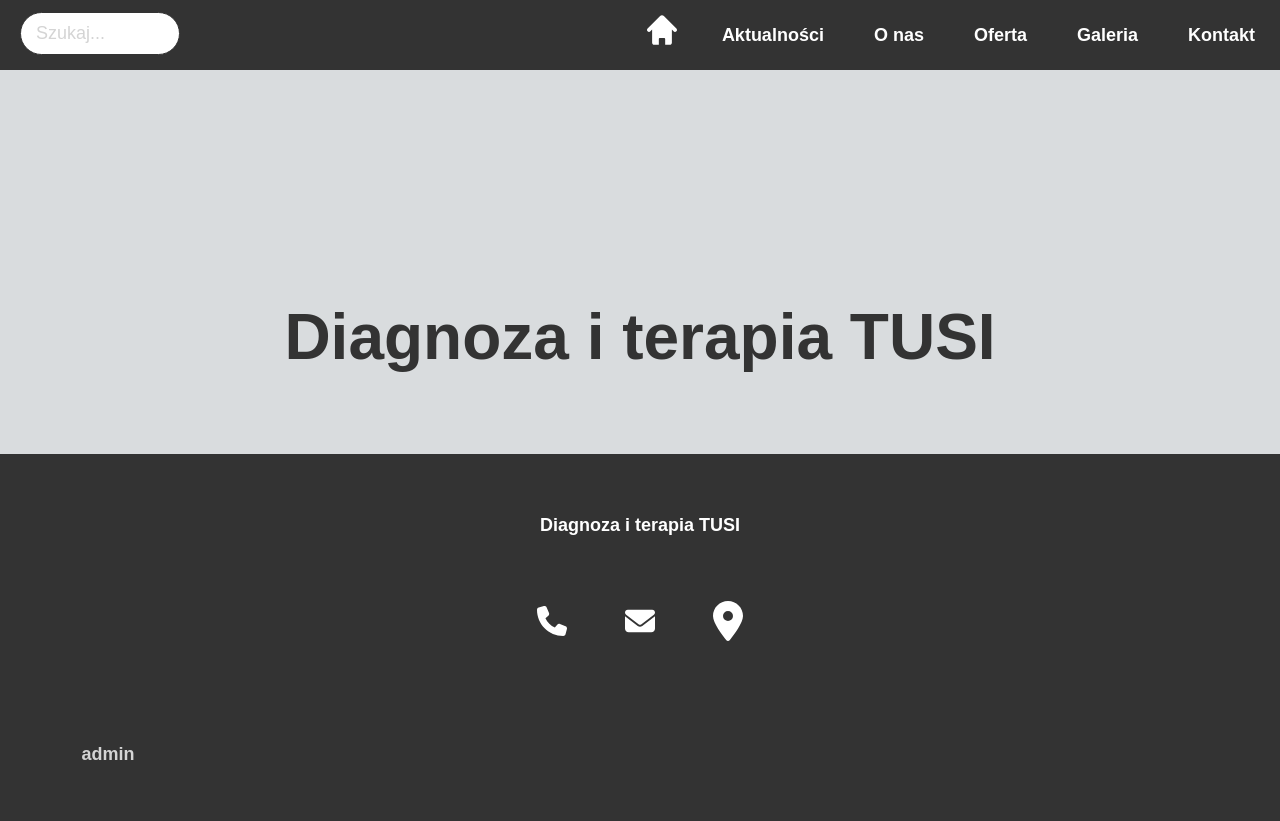
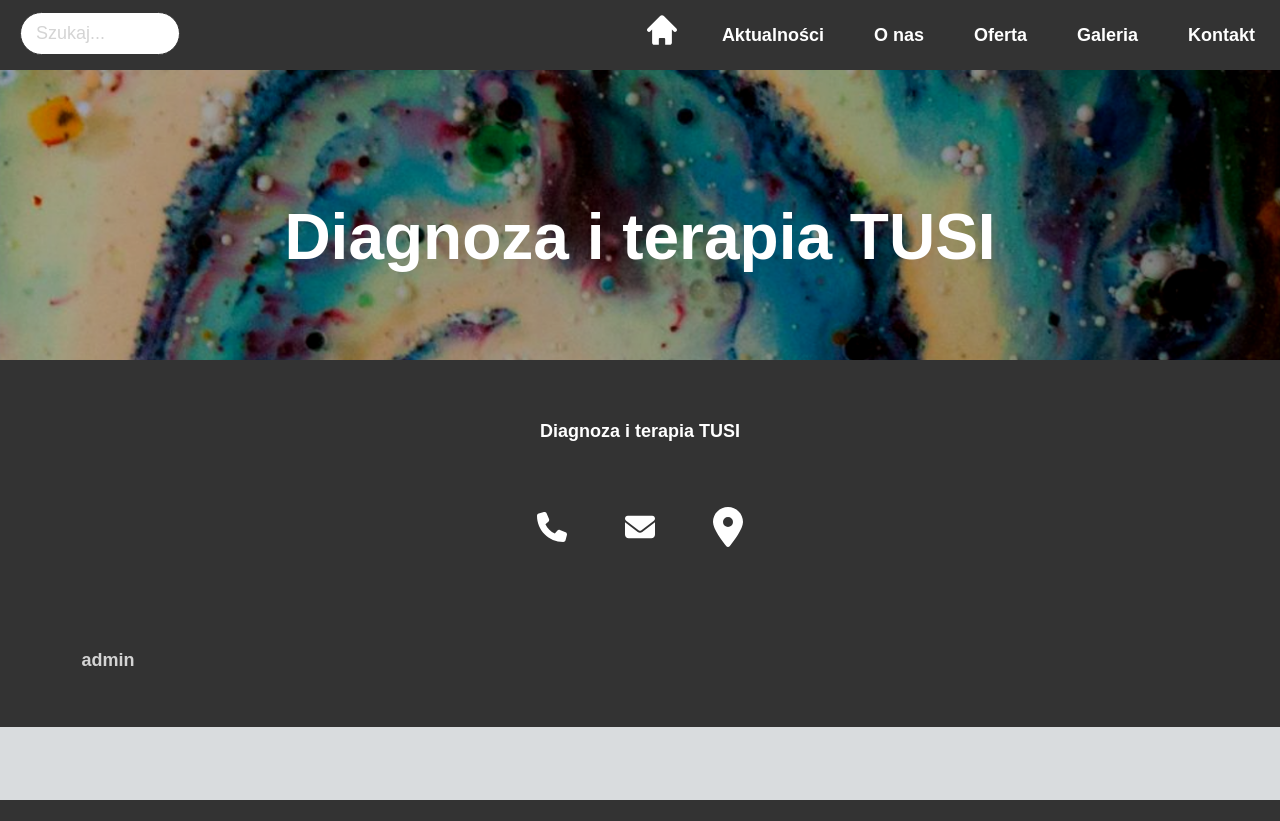
Before and after one commit to SIWY203/tusi-web, a Django app: template tusi/templates/tusi/home.html in a window 1280 px wide. After the commit the page ends 800 px from the top, so only its background shows below. Run offline with Django 5.2, Linux system fonts and the light colour scheme; the template is opened without the code that fills it, so the values that code supplies are empty.

Commit message:
css v3 build1

```diff
--- a/tusi/static/tusi/section.css
+++ b/tusi/static/tusi/section.css
@@ -386,35 +386,35 @@ COLOR = [
     flex-direction: column;
     flex-wrap: nowrap;
 }
-.img-bot.section .h-bottom {
+.img-bot.user .h-bottom {
     display: none;
 }
-.img-bot.section .col1 {
+.img-bot.user .col1 {
     order: 2;
     flex: 3;
     min-width: 320px;
 }
-.img-bot.section .col2 {
+.img-bot.user .col2 {
     order: 1;
     flex: 1;
     min-width: 320px;
     display: flex;
     flex-direction: column;
 }
-.img-bot.section .col2 > * {
+.img-bot.user .col2 > * {
     align-self: center;
 }
-.img-bot.section .col2 > .button {
+.img-bot.user .col2 > .button {
     margin-top: 20px;
     margin-bottom: auto;
 }
-.img-bot.section .col1 > .data {
+.img-bot.user .col1 > .data {
     font-size: 18px;
     margin-left: 3vw;
 }
 
 /* wide-panel */
-.wide-panel.section {
+.wide-panel.user {
     margin: 80px 0;
     max-width: 100%;
     border-radius: 0;
@@ -423,35 +423,35 @@ COLOR = [
 .wide-panel .section-body {
     display: block;
 }
-.wide-panel.section .h-bottom {
+.wide-panel.user .h-bottom {
     display: none;
 }
-.wide-panel.section .col1 {
+.wide-panel.user .col1 {
     display: none;
 }
-.wide-panel.section .col2 {
+.wide-panel.user .col2 {
     display: flex;
     flex-direction: column;
     margin: 0 5vw;
 }
-.wide-panel.section .col2 > * {
+.wide-panel.user .col2 > * {
     align-self: center;
 }
-.wide-panel.section .col2 > .button {
+.wide-panel.user .col2 > .button {
     margin-bottom: auto;
 }
-.wide-panel.section .col2 > p {
+.wide-panel.user .col2 > p {
     max-width: 1280px;
 }
 
 @media screen and (max-width: 1000px){
-    .wide-panel.section .col2 {
+    .wide-panel.user .col2 {
         margin: 0;
     }
 }
 
 /* KOLORY SEKCJI - szary */
-.color-gray {
+.user.color-gray {
     background-color: #787878;
     color: var(--color-grays);
     border-color: #787878;
@@ -465,7 +465,7 @@ COLOR = [
     border: 3px solid var(--color-accent-1);
 }
 /* KOLORY SEKCJI - niebieski */
-.color-blue {
+.user.color-blue {
     background-color: #5683a1;
     color: var(--color-secondary);
     border-color: #5683a1;
@@ -488,7 +488,7 @@ COLOR = [
     color: var(--color-secondary)!important;
 }
 /* KOLORY SEKCJI - różowy */
-.color-pink {
+.user.color-pink {
     background-color: #a67ba3;
     color: var(--color-secondary);
     border-color: #a67ba3;
@@ -511,7 +511,7 @@ COLOR = [
     color: var(--color-secondary)!important;
 }
 /* KOLORY SEKCJI - zielony */
-.color-green {
+.user.color-green {
     background-color: #a2d7c5;
     border-color: #a2d7c5;
 }
--- a/tusi/static/tusi/style.css
+++ b/tusi/static/tusi/style.css
@@ -5,7 +5,6 @@
     --color-accent-2: #9d4d88;
     --color-grays: #d4d4d4;
     --bg-color: #d9dcde;
-    --bg-color2: #b2b6b8;
     --ff: "DM Sans", sans-serif;
     --h1: bold 54px/64px var(--ff);
     --h2: bold 36px/36px var(--ff);
@@ -16,6 +15,7 @@
     --shadow: #00000030 0px 0px 10px 0px;
     --shadowdark: #00000030 0px 5px 10px 5px;
     --z-bg: -10;
+    --z-hero: -5;
     --z-body: 0;
     --dropdown: 1;
     --z-nav: 5;
@@ -28,7 +28,7 @@ body {
     z-index: var(--z-body);
     font-family: var(--ff);
     margin: 0;
-    background-color: var(--bg-color2);
+    background-color: var(--bg-color);
 }
 h1, h2, h3 {
     color: var(--color-accent-1);
@@ -73,31 +73,40 @@ a:hover {
     box-shadow: var(--shadowdark);
 }
 
-/* Header and Content */
+/* Hero, Header and Content */
+#wrapper {
+    width: 100%;
+    min-height: 10vh;
+}
+#container {
+    margin-left: auto;
+    margin-right: auto;
+}
+#hero {
+    width: 100%;
+}
+#hero img {
+    position: fixed;
+    top: 50px;
+    z-index: var(--z-hero);
+    width: 100%;
+    height: 75vh;
+    object-fit: cover;
+    object-position: center;
+    filter: brightness(0.7) contrast(1.2);
+}
 #header {
     text-align: center;
-    margin-top: 300px;
+    margin-top: 200px;
     margin-left: 4vw;
     margin-right: 4vw;
     font-weight: bold;
     font-size: clamp(1rem, calc(7vw + 0.5rem), 4rem);
-    color: var(--color-primary);
+    color: var(--color-secondary);
 }
 #content {
     display: block;
     margin: 0;
-}
-#bg-color {
-    position: fixed;
-    top: 0;
-    left: 5vw;
-    z-index: var(--z-bg);
-    margin-left: auto;
-    margin-right: auto;
-    width: 90%;
-    height: 100%;
-    transition: var(--transition);
-    background-color: var(--bg-color);
 }
 .button {
     display: inline-block;
@@ -116,9 +125,6 @@ a:hover {
     background-color: var(--color-accent-2);
     transform: scale(1.05);
 }
-
-
-
 
 /* Navigation */
 #nav {
@@ -409,9 +415,6 @@ a:hover {
     .search-field input[type="text"]:hover, .search-field input[type="text"]:focus {
         width: 26vw;
     }
-    #header {
-        margin-top: 240px;
-    }
 }
 @media screen and (max-width: 1800px){
     #bg-color {
--- a/tusi/templates/tusi/gallery.html
+++ b/tusi/templates/tusi/gallery.html
@@ -6,7 +6,6 @@
 {% endblock header %}
 
 {% block content %}
-
 {% if posts %}
         {% for item in posts %}
             {% include 'tusi/section.html' %}
--- a/tusi/templates/tusi/home.html
+++ b/tusi/templates/tusi/home.html
@@ -1,6 +1,10 @@
 {% extends 'tusi/layout.html' %}
 
 {% load static %}
+
+{% block hero %}
+    <img src="media/hero.png">
+{% endblock hero %}
 
 {% block header %}
     Diagnoza i terapia TUSI
@@ -18,22 +22,11 @@ views.py - home_section, offer, last_news, last_about
         {% endfor %}
 {% endif %}
 
-
-{% comment %}
-{% if about %}
-        {% with item=about %}
-            {% include 'tusi/section.html' %}
-        {% endwith %}
-{% endif %}
-{% endcomment %}
-
-
 {% if news %}
         {% with item=news %}
             {% include 'tusi/section.html' %}
         {% endwith %}
 {% endif %}
-
 
 {% if offer %}
         {% with item=offer %}
@@ -41,5 +34,17 @@ views.py - home_section, offer, last_news, last_about
         {% endwith %}
 {% endif %}
 
+{% endblock content %}
 
-{% endblock content %}
+
+{% comment %} views.py:
+'news': [last_news] if last_news else [],
+
+{% if news %}
+        {% for item in news %}
+            {% include 'tusi/section.html' %}
+        {% empty %}
+            Brak zawartości
+        {% endfor %}
+{% endif %}
+{% endcomment %}
--- a/tusi/templates/tusi/layout.html
+++ b/tusi/templates/tusi/layout.html
@@ -14,8 +14,6 @@
     <script src="{% static 'tusi/script.js' %}" defer></script>
 </head>
 <body>
-
-    <div id="bg-color"></div>
 
     <div id="nav">
         <form class="search-field" action="" method="get">
@@ -59,16 +57,23 @@
     <div id="nav-mobile-blur" onclick="closeMenu()"></div>
 
 
+    <div id="wrapper">
+
+        <div id="hero">
+            {% block hero %}
+            {% endblock hero %}
+        </div>
+
         <div id="header">
             {% block header %}
             {% endblock header %}
         </div>
 
-
         <div id="content">
             {% block content %}
             {% endblock content %}
         </div>
+    </div> <!-- wrapper -->
 
 
     <div id="footer">
--- a/tusi/urls.py
+++ b/tusi/urls.py
@@ -3,7 +3,7 @@ from . import views
 
 urlpatterns = [
     path('', views.home, name='home'),
-    path('about/', views.about_us, name='about_us'),
+    path('about_us/', views.about_us, name='about_us'),
     path('news/', views.news, name='news'),
     path('offer/', views.offer, name='offer'),
     path('gallery/', views.gallery, name='gallery'),
```
Also changed, not shown: other parts of tusi/static/tusi/section.css (+72 -72 lines), tusi/templates/tusi/section.html (+34 -4 lines), db.sqlite3, media/hero.png (added). Lines whose indentation alone changed are shown as unchanged.
